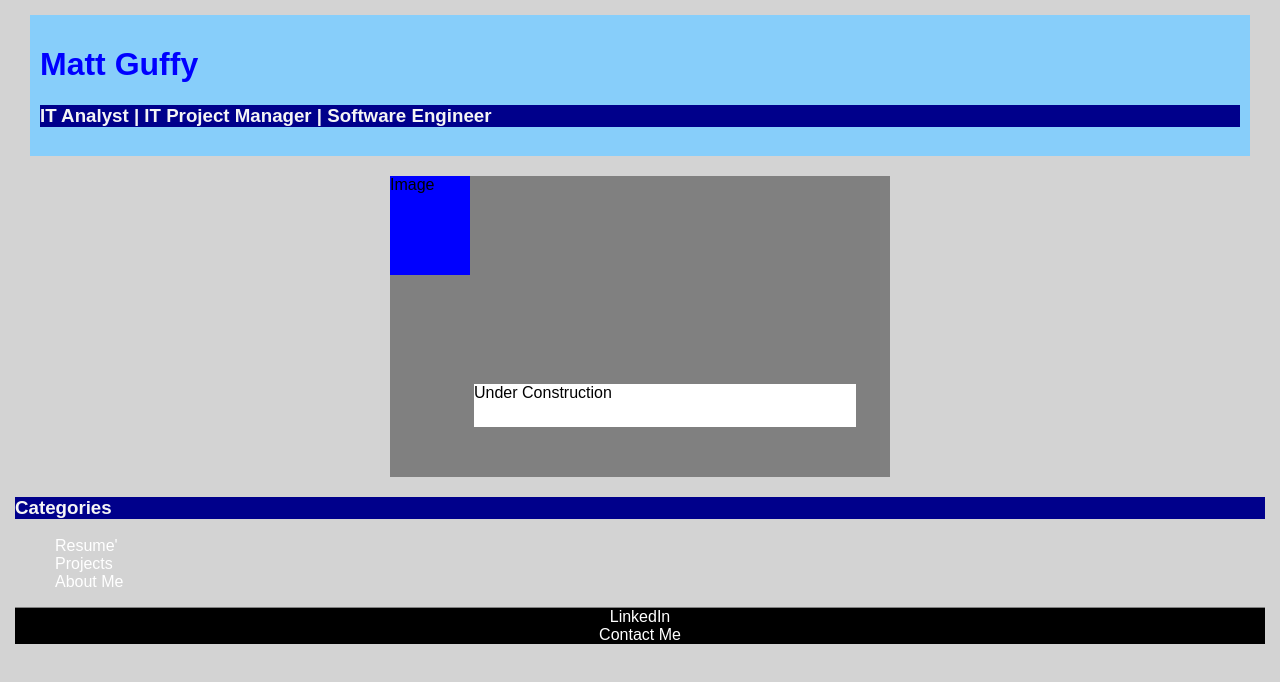
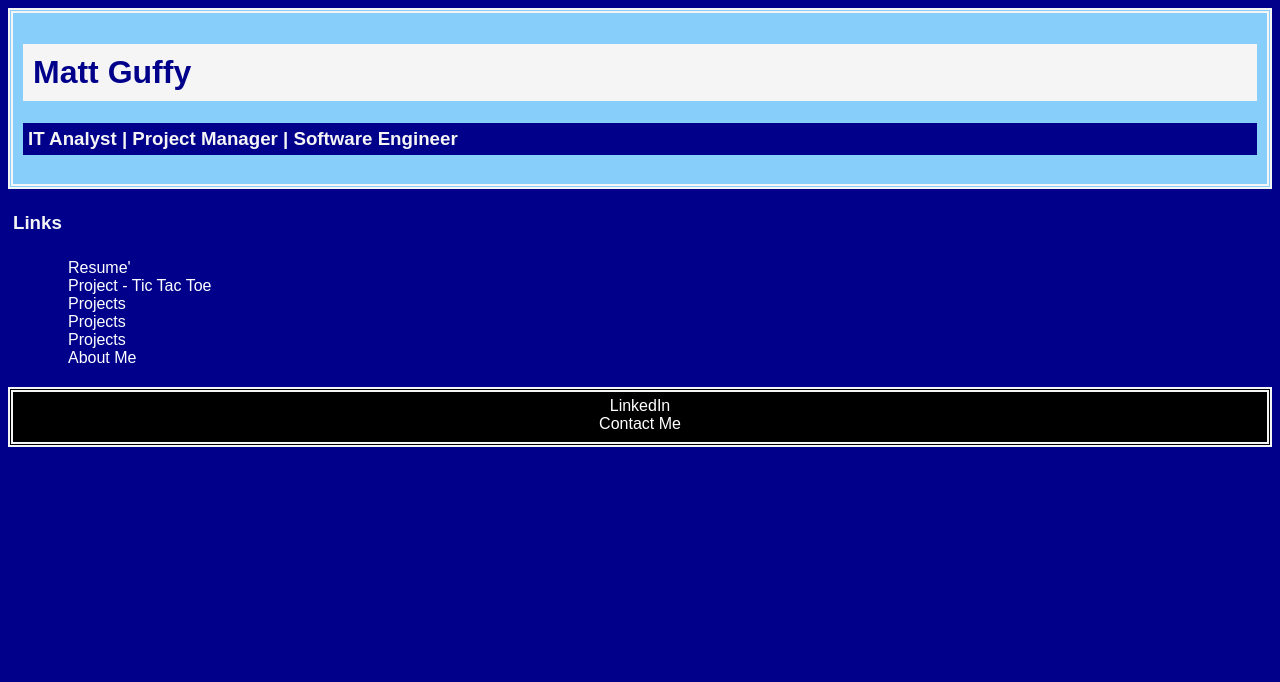
Before and after one commit to mgboiler2020/portfolio, a plain HTML site: page index.html in a window 1280 px wide. Drawn offline with Linux system fonts and the light colour scheme.

Commit message:
Add files via upload

```diff
--- a/index.html
+++ b/index.html
@@ -9,27 +9,26 @@
   <body>
     <header>
       <h1>Matt Guffy</h1>
-        <h3>IT Analyst | IT Project Manager | Software Engineer</h3></header>
+        <h3>IT Analyst | Project Manager | Software Engineer</h3></header>
 
-        <div class="container">
-          <div class="item1">Image</div>
-          <div class="item2">Under Construction</div>
-      </div>
+
         <div>
-        <h3>Categories</h3>
+        <h3>Links</h3>
         <ul>
           <li><a href="#">Resume'</a></li>
+          <li><a href="https://mgboiler2020.github.io">Project - Tic Tac Toe</a></li>
+          <li><a href="#">Projects</a></li>
+          <li><a href="#">Projects</a></li>
           <li><a href="#">Projects</a></li>
           <li><a href="#">About Me</a></li>
         </ul>
         </div>
 
-
+  </body>
   <footer>
 
     <a href="#">LinkedIn</a>
     <a href="#">Contact Me</a>
 
   </footer>
-  </body>
 </html>
--- a/style.css
+++ b/style.css
@@ -1,20 +1,33 @@
 header {
-    margin: 15px;
+
     padding: 10px;
     background: lightskyblue;
+    border: 5px;
+    border-style: double;
+    border-color: whitesmoke;
     color: blue;
 }
 
 body {
-    margin: 15px;
+
     font-family: Arial, Helvetica, sans-serif;
-    background: lightgrey;
+    background: darkblue;
+}
+
+h1 {
+
+    background-color: whitesmoke;
+    color: darkblue;
+    text-shadow: 5px 5 px lightskyblue;
+     padding: 10px;
+
+
+
 }
 
 .container {
     display: flex;
-    width: 500px;
-    margin: 20px auto;
+    width: 100%;
     height: 300px;
     display: grid;
     grid-gap: 4px;
@@ -46,14 +59,25 @@ a {
     text-decoration: none;
 }
 
+
+div {
+
+}
+
 h3 {
     color: whitesmoke;
-    border-bottom: 2px, grey;
     background: darkblue;
+
+
+
+    padding: 5px;
 }
 
-div {
-    border-bottom: 1px solid gray;
+ul {
+
+    background: darkblue;
+    margin: 20px;
+
 
 
 }
@@ -65,7 +89,12 @@ footer {
     align-content: center;
     flex-direction: column;
     background: black;
+    border: whitesmoke;
+    border-width: 5px;
+    border-style: double;
+    height: 40px;
+    padding: 5px;
     color: white;
-    width: 100%;
+    width: 100% auto;
 
 }
```
